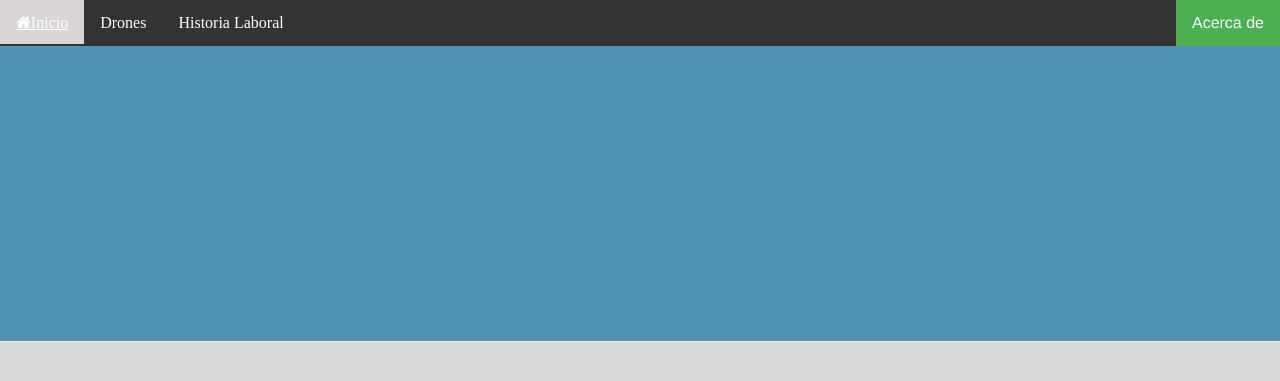
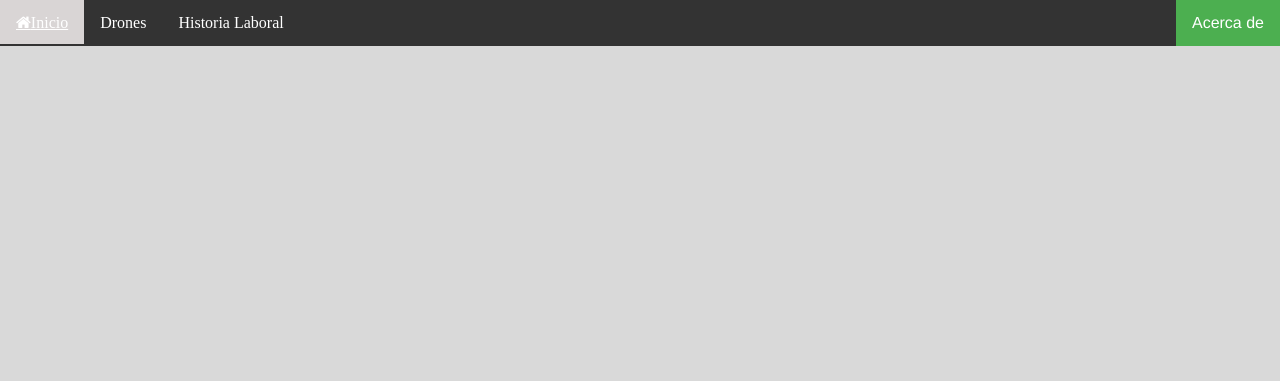
Before and after one commit to luisfergromo/luisfergromo.github.io, a PHP site: page /about.html in a window 1280 px wide. Shown: the top 381 px of the page. Run offline with PHP 8.4, Linux system fonts and the light colour scheme; some libraries are stand-ins or nearby versions.

Commit message:
update 2.0

```diff
--- a/tools/stylesheets/style.css
+++ b/tools/stylesheets/style.css
@@ -5,7 +5,7 @@ body,div,dl,dt,dd,ul,ol,li,h1,h2,h3,h4,h5,h6,pre,code,form,fieldset,legend,input
 
 
 body{
-    background:#d9d9d9 url("/images/bg.gif") center top repeat-x;
+    background:#d9d9d9;
     font-family:"Helvetica Neue",Helvetica, Arial;
     min-width: 600px;
 }
```
